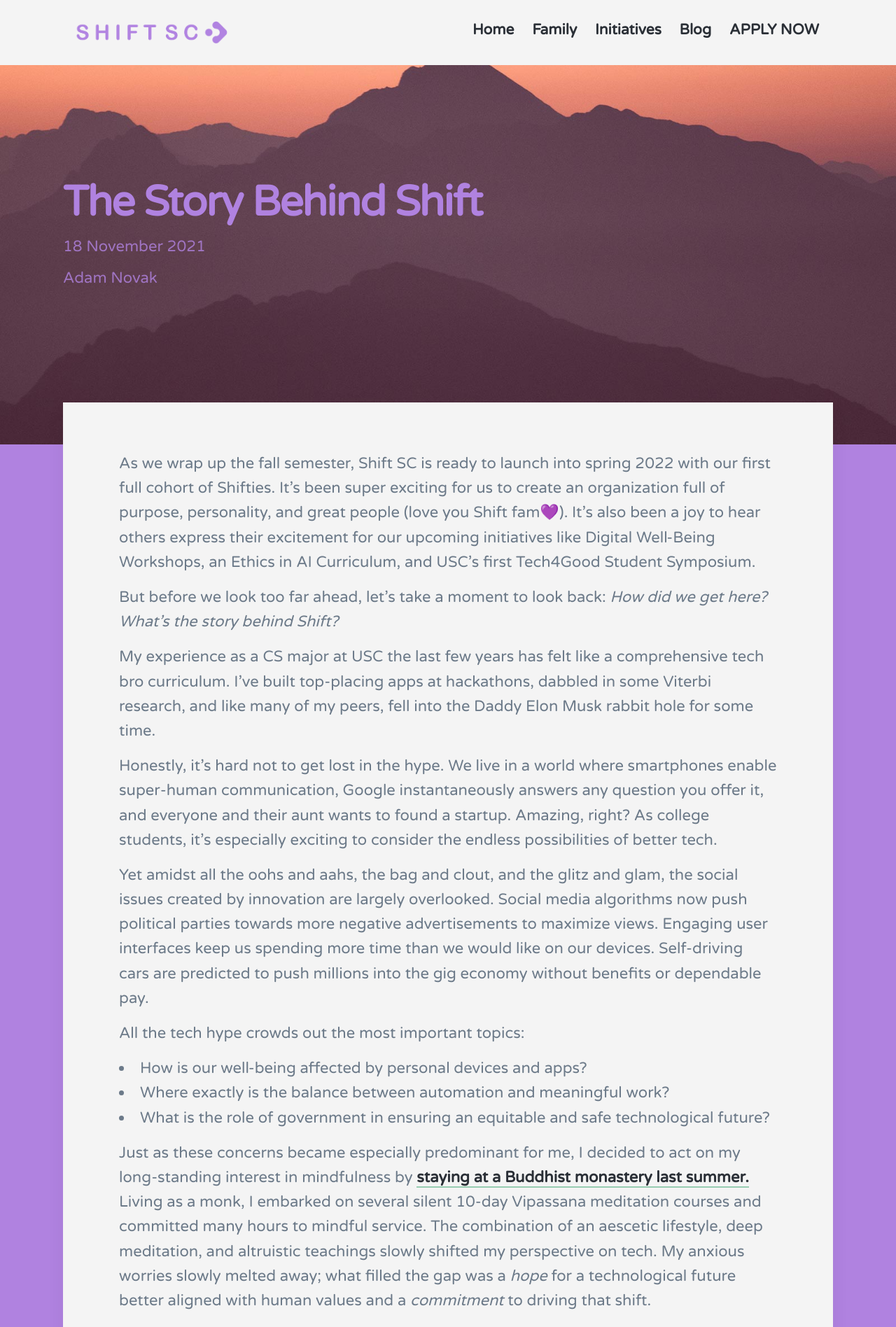
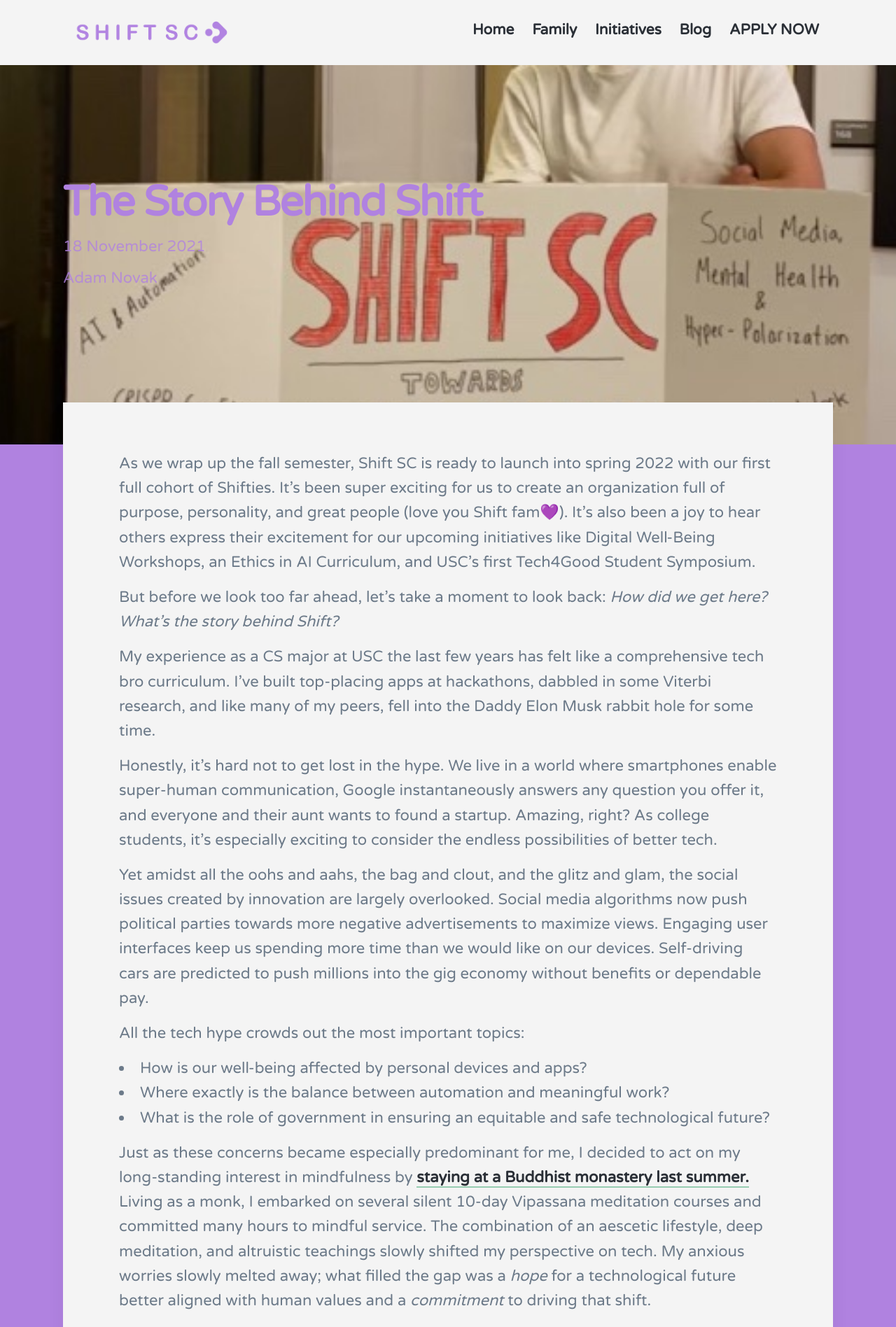
Before and after one commit to shiftsc/shiftsc.github.io, a Jekyll site: the page built from _posts/2021-11-18-story-behind-shift.md, in a window 1280 px wide. Shown: the top 1896 px of the page at 70% size. Built offline with Jekyll 4.4.1, drawn with Linux system fonts in a browser that asks for light colours; nearby versions of some CDN libraries.

Commit message:
smol edits

```diff
--- a/_posts/2021-11-18-story-behind-shift.md
+++ b/_posts/2021-11-18-story-behind-shift.md
@@ -3,7 +3,7 @@
 date: 2021-11-18 00:00:00
 description: What exactly was the inspiration behind Shift SC?
 author: Adam Novak
-featured_image: '/images/demo/demo-square.jpg'
+featured_image: '/images/blog/trifold.jpg'
 ---
 As we wrap up the fall semester, Shift SC is ready to launch into spring 2022 with our first full cohort of Shifties. It's been super exciting for us to create an organization full of purpose, personality, and great people (love you Shift fam💜). It's also been a joy to hear others express their excitement for our upcoming initiatives like Digital Well-Being Workshops, an Ethics in AI Curriculum, and USC's first Tech4Good Student Symposium.
 
```
